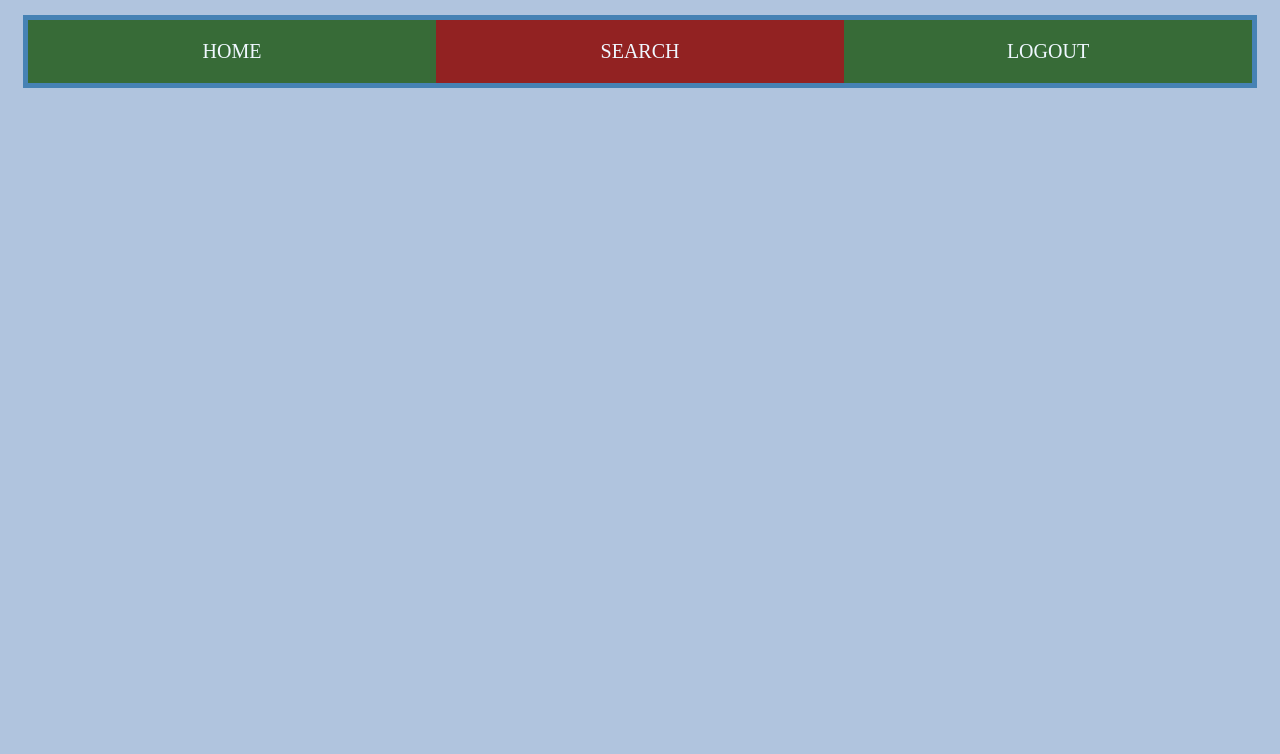
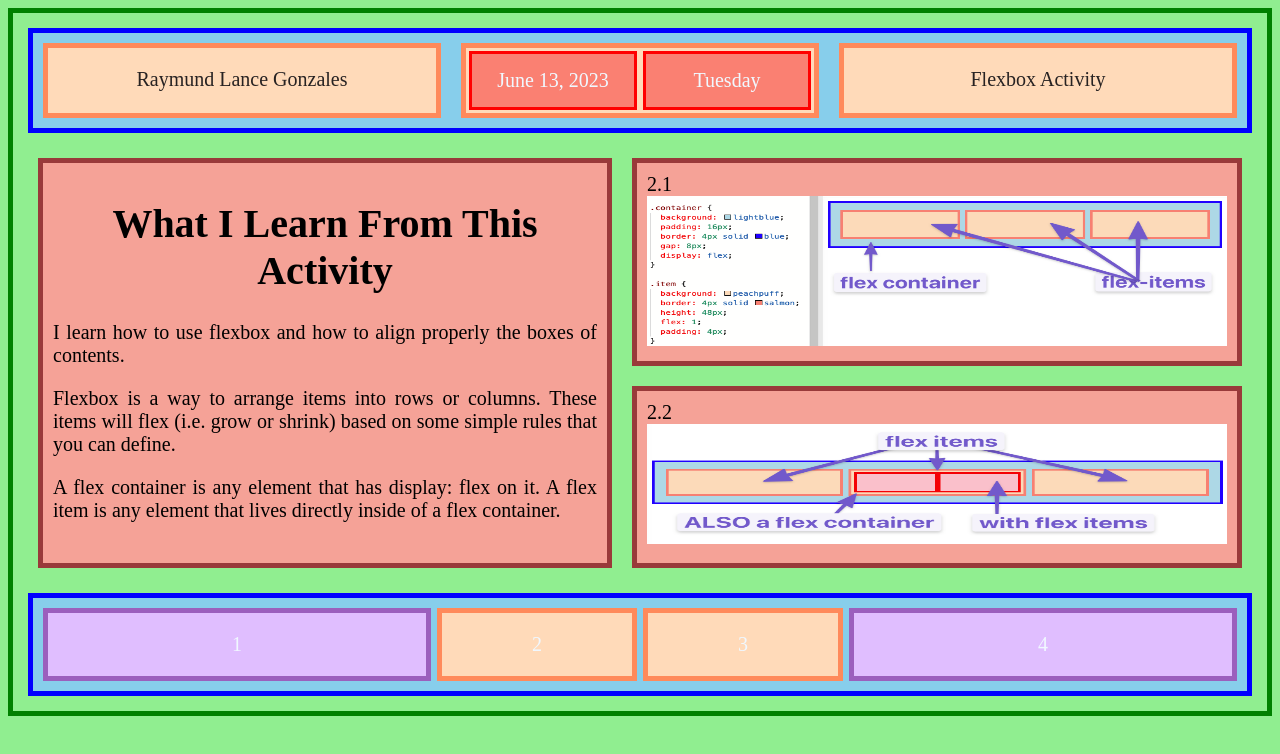
Before and after one commit to raymund-lance/css-practice, a plain HTML site: page flex.html in a window 1280 px wide. Drawn offline with Linux system fonts and the light colour scheme.

Commit message:
modified flex.html and flex.css making an activity of layouts using flexbox plus saving two images of flexbox and flexitems

```diff
--- a/flex.html
+++ b/flex.html
@@ -7,9 +7,38 @@
     </head>
     <body>
         <div class="menu-container">
-            <div class="home">HOME</div>
-            <div class="search">SEARCH</div>
-            <div class="logout">LOGOUT</div>
+            <div class="one">Raymund Lance Gonzales</div>
+            <div class="two">
+                <div class="innertwo">June 13, 2023</div>
+                <div class="innertwo">Tuesday</div>
+            </div>
+            <div class="three">Flexbox Activity</div>
+        </div>
+
+        <div class="body-container">
+            <div class="body-one">
+                <h1 class="title">What I Learn From This Activity</h1>
+                <p>I learn how to use flexbox and how to align properly the boxes of contents.</p>
+                <p>Flexbox is a way to arrange items into rows or columns. These items will flex (i.e. grow or shrink) based
+                 on some simple rules that you can define.</p>
+                 <p>A flex container is any element that has display: flex on it.
+                    A flex item is any element that lives directly inside of a flex container.</p>
+            </div>
+            <div class="body-two">
+                <div class="content">2.1
+                    <img src="./images/flexbox.png" alt="flexbox image" class="img-one">
+                </div>
+                <div class="content">2.2
+                    <img src="./images/flexitems.png" alt="flexitems image" class="img-two">
+                </div>
+            </div>
+        </div>
+
+        <div class="footer">
+            <div class="foot-one">1</div>
+            <div class="foot-two">2</div>
+            <div class="foot-three">3</div>
+            <div class="foot-four">4</div>
         </div>
     </body>
 </html>
--- a/styles/flex.css
+++ b/styles/flex.css
@@ -1,30 +1,139 @@
 body {
-    background-color:lightsteelblue;
+    background-color:lightgreen;
+    border: 5px solid green;
 }
 .menu-container {
     display: flex;
     margin: 15px;
-    border: 5px solid steelblue;
+    border: 5px solid blue;
+    background-color: skyblue;
     font-size: 20px;
 }
-.home {
-    background-color:rgb(55, 107, 55) ;
+.one {
+    background-color:peachpuff;
+    border: 5px solid rgb(255, 138, 91);
+    margin: 10px;
+    padding: 20px;
+    color:rgb(39, 34, 34);
+}
+.two {
+    background-color:peachpuff;
+    border: 5px solid rgb(255, 138, 91);
+    margin: 10px;
+    padding: 0px;
+    color:aliceblue;
+    display: flex;
+}
+.three {
+    background-color:peachpuff;
+    border: 5px solid rgb(255, 138, 91);
+    margin: 10px;
+    padding: 20px;
+    color:rgb(39, 34, 34);
+}
+.one,
+.two,
+.three {
+    text-align: center;
+    flex: 1;
+}
+.innertwo {
+    flex: 1;
+    border: 3px solid red;
+    background-color: salmon;
+    margin: 3px;
+    padding: 15px;
+    text-align: center;
+}
+
+.footer {
+    display: flex;
+    margin: 15px;
+    border: 5px solid blue;
+    background-color: skyblue;
+    font-size: 20px;
+}
+.foot-one {
+    background-color:rgb(224, 190, 255);
+    border: 5px solid rgb(155, 95, 189);
+    margin: 10px 3px;
+    margin-left: 10px;
     padding: 20px;
     color:aliceblue;
 }
-.search {
-    background-color:rgb(146, 34, 34) ;
-    padding: 20px;
-    color: aliceblue;
-}
-.logout {
-    background-color:rgb(55, 107, 55) ;
+.foot-two {
+    background-color:peachpuff;
+    border: 5px solid rgb(255, 138, 91);
+    margin: 10px 3px;
     padding: 20px;
     color:aliceblue;
 }
-.home,
-.search,
-.logout {
+.foot-three {
+    background-color:peachpuff;
+    border: 5px solid rgb(255, 138, 91);
+    margin: 10px 3px;
+    padding: 20px;
+    color:aliceblue;
+}
+.foot-four {
+    background-color:rgb(224, 190, 255);
+    border: 5px solid rgb(155, 95, 189);
+    margin: 10px 3px;
+    margin-right: 10px;
+    padding: 20px;
+    color:aliceblue;
+}
+.foot-one,
+.foot-four {
     text-align: center;
     flex: 1;
 }
+.foot-two,
+.foot-three {
+    flex: initial;
+    width: 150px;
+    text-align: center;
+}
+
+.body-container {
+    display: flex;
+    margin: 15px;
+    font-size: 20px;
+}
+.body-one {
+    background-color: rgb(245, 162, 151);
+    border: 5px solid rgb(153, 58, 58);
+    height: 380px;
+    margin: 10px;
+    padding: 10px;
+}
+.body-two {
+    height: 430px;
+    display: flex;
+    flex-direction: column;
+}
+.content {
+    flex: 1;
+    background-color: rgb(245, 162, 151);
+    border: 5px solid rgb(153, 58, 58);
+    margin: 10px;
+    padding: 10px;
+}
+.body-one,
+.body-two {
+    flex: 1;
+}
+.title ,.h1 {
+    text-align: center;
+}
+.body-one ,.p {
+    text-align: justify;
+}
+.img-one {
+    width: 580px;
+    height: 150px;
+  }
+.img-two {
+    width: 580px;
+    height: 120px;
+  }
```
Also changed, not shown: images/flexbox.png (added), images/flexitems.png (added).
